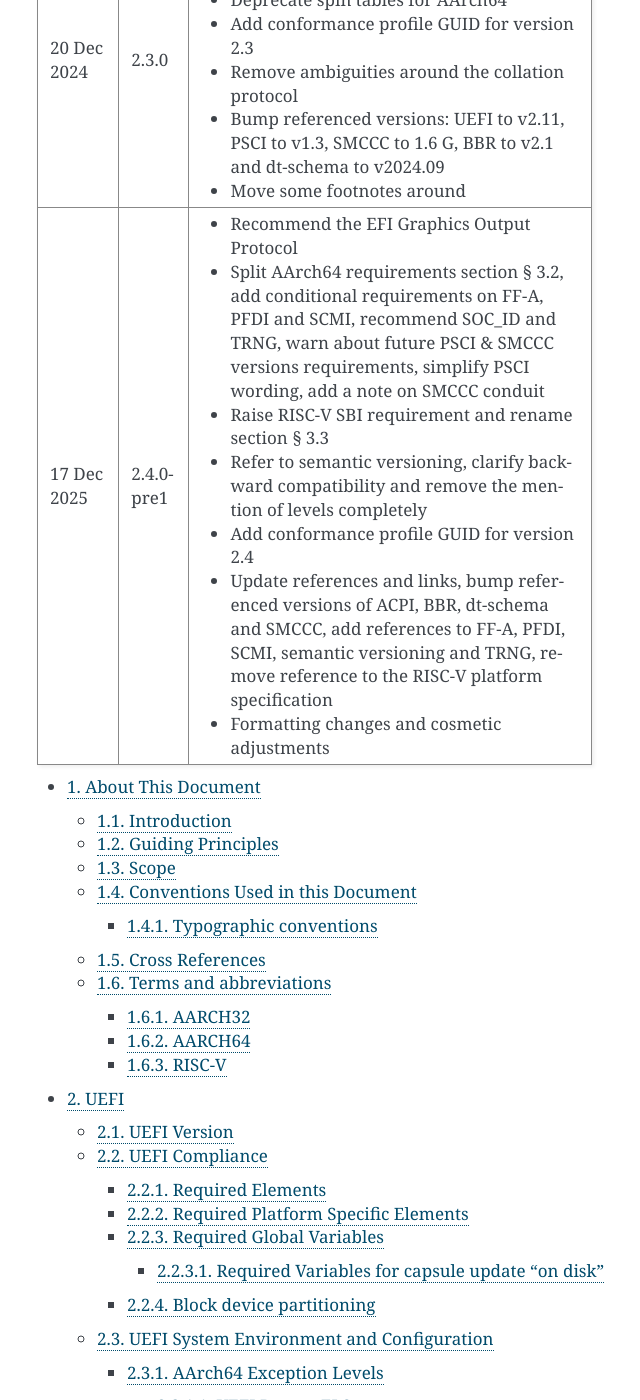
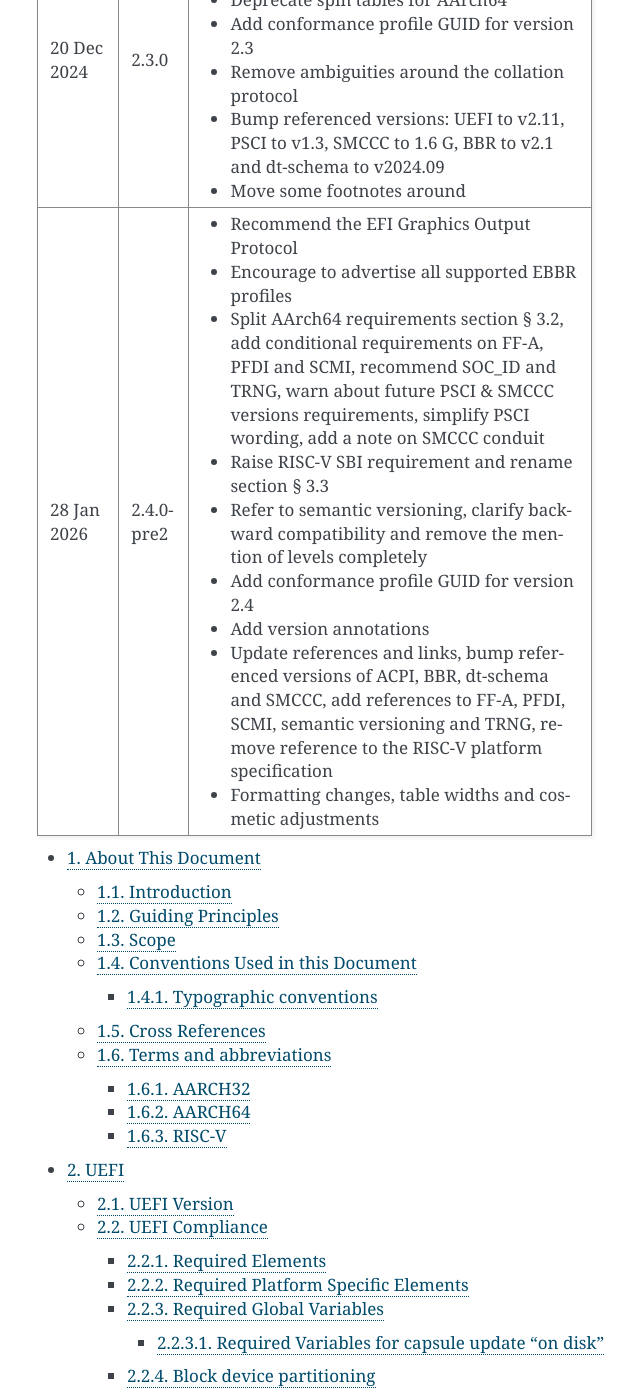
Before and after one commit to ARM-software/ebbr, a Sphinx documentation site: the page built from source/index.rst, in a window 1280 px wide and 1400 px high, scrolled down 2433 px. Shown: the whole window, without its empty margins (383-1023 px from the left). Built offline with Sphinx 7.4.7, drawn with Linux system fonts in a browser that asks for light colours.

Commit message:
v2.4.0-pre2
Update index to prepare a second pre-release for review.

Signed-off-by: Vincent Stehlé <vincent.stehle@arm.com>

```diff
--- a/source/index.rst
+++ b/source/index.rst
@@ -114,9 +114,10 @@ Creative Commons, PO Box 1866, Mountain View, CA 94042, USA.
        - Bump referenced versions: UEFI to v2.11, PSCI to v1.3, SMCCC to 1.6 G,
          BBR to v2.1 and dt-schema to v2024.09
        - Move some footnotes around
-   * - 17 Dec 2025
-     - 2.4.0-pre1
+   * - 28 Jan 2026
+     - 2.4.0-pre2
      - - Recommend the EFI Graphics Output Protocol
+       - Encourage to advertise all supported EBBR profiles
        - Split AArch64 requirements section § 3.2, add conditional requirements
          on FF-A, PFDI and SCMI, recommend SOC_ID and TRNG, warn about future
          PSCI & SMCCC versions requirements, simplify PSCI wording, add a note
@@ -125,11 +126,12 @@ Creative Commons, PO Box 1866, Mountain View, CA 94042, USA.
        - Refer to semantic versioning, clarify backward compatibility and remove
          the mention of levels completely
        - Add conformance profile GUID for version 2.4
+       - Add version annotations
        - Update references and links, bump referenced versions of ACPI, BBR,
          dt-schema and SMCCC, add references to FF-A, PFDI, SCMI, semantic
          versioning and TRNG, remove reference to the RISC-V platform
          specification
-       - Formatting changes and cosmetic adjustments
+       - Formatting changes, table widths and cosmetic adjustments
 
 .. toctree::
    :numbered:
```
